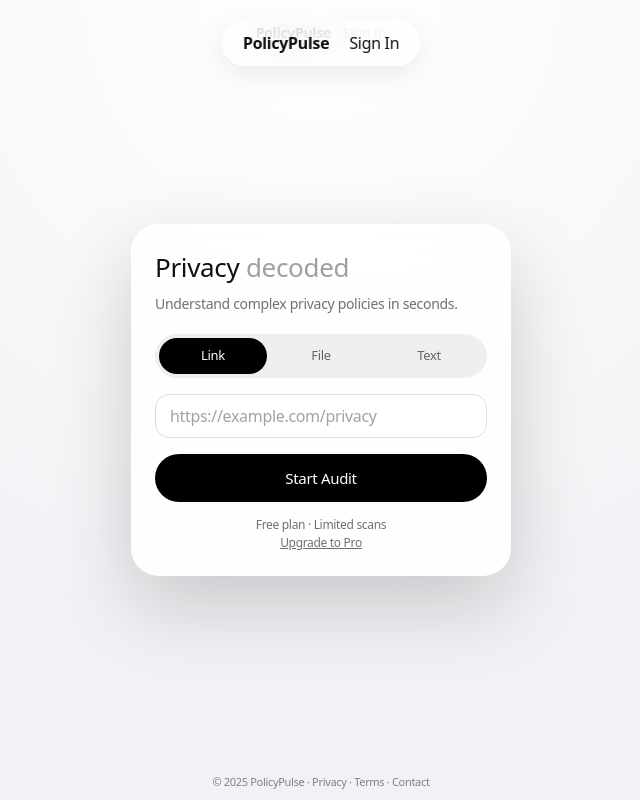
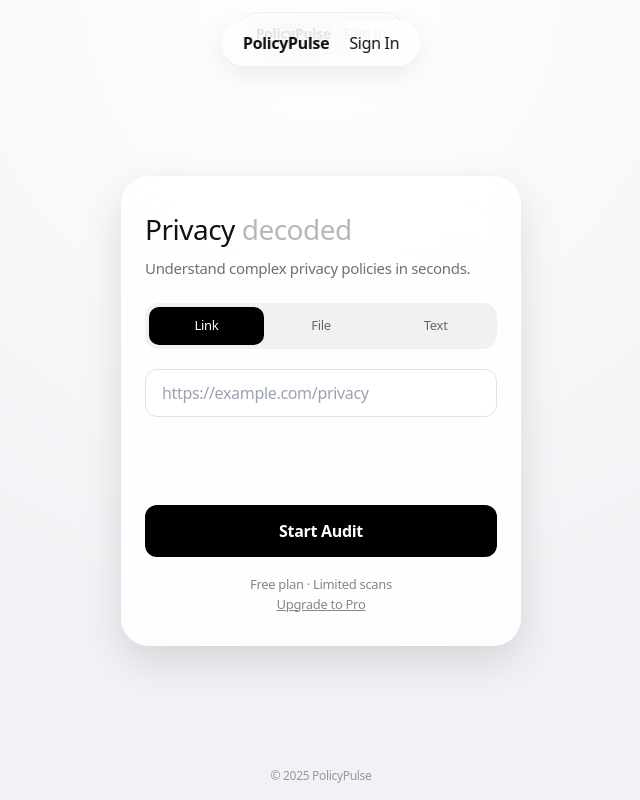
Before and after one commit to hitesh0702/policy-final-, a React (Vite) app: page / in a window 1280 px wide. Shown: the whole page, without its empty margins (319-959 px from the left). Built offline with nearby package versions, Linux system fonts and the light colour scheme; no server answers.

Commit message:
Update HomePage.tsx

```diff
--- a/components/HomePage.tsx
+++ b/components/HomePage.tsx
@@ -1,6 +1,3 @@
-
-import { useAuth } from "../lib/useAuth";
-
 import React, { useState } from "react";
 
 const glass = {
@@ -8,7 +5,8 @@
   backdropFilter: "blur(30px)",
   WebkitBackdropFilter: "blur(30px)",
   borderRadius: 28,
-  boxShadow: "0 30px 80px rgba(0,0,0,0.18)",
+  // Reduced shadow for mobile so it doesn't look "dirty" on small screens
+  boxShadow: "0 15px 40px rgba(0,0,0,0.12)",
 };
 
 const HomePage = () => {
@@ -17,22 +15,21 @@
   return (
     <div
       style={{
-        height: "100svh", // IMPORTANT (fixes iOS scroll)
-        background:
-          "radial-gradient(circle at top, #ffffff 0%, #f2f2f6 65%)",
-        overflow: "hidden",
+        // Changed to minHeight so it can grow if the keyboard pops up
+        minHeight: "100svh",
+        background: "radial-gradient(circle at top, #ffffff 0%, #f2f2f6 65%)",
+        display: "flex",
+        flexDirection: "column",
+        position: "relative",
       }}
     >
       {/* HEADER */}
       <div
         style={{
-          position: "fixed",
-          top: "env(safe-area-inset-top)",
-          left: 0,
-          right: 0,
+          paddingTop: "calc(12px + env(safe-area-inset-top))",
           display: "flex",
           justifyContent: "center",
-          paddingTop: 12,
+          width: "100%",
           zIndex: 10,
         }}
       >
@@ -45,29 +42,36 @@
             display: "flex",
             gap: 12,
             fontSize: 14,
+            border: "1px solid rgba(0,0,0,0.05)"
           }}
         >
           <strong>PolicyPulse</strong>
-          <span style={{ opacity: 0.5 }}>Sign In</span>
+          <span style={{ opacity: 0.5, cursor: "pointer" }}>Sign In</span>
         </div>
       </div>
 
-      {/* CENTER */}
+      {/* CENTER CARD */}
       <div
         style={{
-          height: "100%",
+          flex: 1,
           display: "flex",
           alignItems: "center",
           justifyContent: "center",
-          padding: "0 16px",
+          padding: "20px 16px", // Space for mobile edges
         }}
       >
-        <div style={{ width: "100%", maxWidth: 380, padding: 24, ...glass }}>
-          <h1 style={{ fontSize: 26, marginBottom: 6 }}>
-            Privacy <span style={{ opacity: 0.4 }}>decoded</span>
+        <div style={{
+          width: "100%",
+          maxWidth: 400,
+          padding: "32px 24px",
+          boxSizing: "border-box",
+          ...glass
+        }}>
+          <h1 style={{ fontSize: 28, marginBottom: 8, letterSpacing: "-0.5px" }}>
+            Privacy <span style={{ opacity: 0.3 }}>decoded</span>
           </h1>
 
-          <p style={{ fontSize: 14, opacity: 0.6, marginBottom: 20 }}>
+          <p style={{ fontSize: 15, opacity: 0.6, marginBottom: 24, lineHeight: "1.4" }}>
             Understand complex privacy policies in seconds.
           </p>
 
@@ -75,10 +79,10 @@
           <div
             style={{
               display: "flex",
-              background: "rgba(0,0,0,0.06)",
-              borderRadius: 999,
+              background: "rgba(0,0,0,0.05)",
+              borderRadius: 14,
               padding: 4,
-              marginBottom: 16,
+              marginBottom: 20,
             }}
           >
             {["link", "file", "text"].map((t) => (
@@ -87,12 +91,15 @@
                 onClick={() => setMode(t as any)}
                 style={{
                   flex: 1,
-                  height: 36,
-                  borderRadius: 999,
+                  height: 38,
+                  borderRadius: 10,
                   border: "none",
                   background: mode === t ? "#000" : "transparent",
                   color: mode === t ? "#fff" : "#666",
                   fontSize: 13,
+                  fontWeight: 500,
+                  transition: "all 0.2s ease",
+                  cursor: "pointer"
                 }}
               >
                 {t.charAt(0).toUpperCase() + t.slice(1)}
@@ -100,17 +107,19 @@
             ))}
           </div>
 
-          {/* INPUT */}
+          {/* INPUT AREA */}
+          <div style={{ minHeight: 120 }}>
             {mode === "link" && (
               <input
                 placeholder="https://example.com/privacy"
                 style={{
                   width: "100%",
-                height: 44,
-                padding: "0 14px",
-                borderRadius: 14,
-                border: "1px solid #ddd",
-                marginBottom: 16,
+                  height: 48,
+                  padding: "0 16px",
+                  borderRadius: 12,
+                  border: "1px solid #e1e1e1",
+                  fontSize: 16, // Prevents iOS zoom on focus
+                  boxSizing: "border-box"
                 }}
               />
             )}
@@ -118,18 +127,15 @@
             {mode === "file" && (
               <div
                 style={{
-                border: "1.5px dashed #ccc",
-                borderRadius: 16,
-                padding: 22,
+                  border: "2px dashed #e1e1e1",
+                  borderRadius: 12,
+                  padding: "24px 10px",
                   textAlign: "center",
-                fontSize: 13,
-                marginBottom: 16,
-                color: "#666",
+                  fontSize: 14,
+                  color: "#888",
                 }}
               >
-              Drag & drop PDF
-              <br />
-              <span style={{ opacity: 0.6 }}>or tap to upload</span>
+                Tap to upload PDF
               </div>
             )}
 
@@ -138,25 +144,30 @@
                 placeholder="Paste privacy policy text…"
                 style={{
                   width: "100%",
-                height: 100,
-                padding: 14,
-                borderRadius: 14,
-                border: "1px solid #ddd",
-                marginBottom: 16,
+                  height: 120,
+                  padding: 16,
+                  borderRadius: 12,
+                  border: "1px solid #e1e1e1",
+                  fontSize: 16,
                   resize: "none",
+                  boxSizing: "border-box"
                 }}
               />
             )}
+          </div>
 
           <button
             style={{
               width: "100%",
-              height: 48,
-              borderRadius: 999,
+              height: 52,
+              borderRadius: 12,
               background: "#000",
               color: "#fff",
               border: "none",
-              fontSize: 15,
+              fontSize: 16,
+              fontWeight: 600,
+              marginTop: 16,
+              cursor: "pointer"
             }}
           >
             Start Audit
@@ -164,15 +175,15 @@
 
           <div
             style={{
-              marginTop: 14,
+              marginTop: 18,
               textAlign: "center",
-              fontSize: 12,
-              opacity: 0.6,
+              fontSize: 13,
+              opacity: 0.5,
             }}
           >
             Free plan · Limited scans
             <br />
-            <span style={{ textDecoration: "underline" }}>
+            <span style={{ textDecoration: "underline", cursor: "pointer" }}>
               Upgrade to Pro
             </span>
           </div>
@@ -182,16 +193,14 @@
       {/* FOOTER */}
       <div
         style={{
-          position: "fixed",
-          bottom: "env(safe-area-inset-bottom)",
+          paddingBottom: "calc(15px + env(safe-area-inset-bottom))",
           width: "100%",
           textAlign: "center",
-          fontSize: 11,
-          opacity: 0.5,
-          paddingBottom: 10,
+          fontSize: 12,
+          opacity: 0.4,
         }}
       >
-        © 2025 PolicyPulse · Privacy · Terms · Contact
+        © 2025 PolicyPulse
       </div>
     </div>
   );
```
Lines whose indentation alone changed are shown as unchanged.
